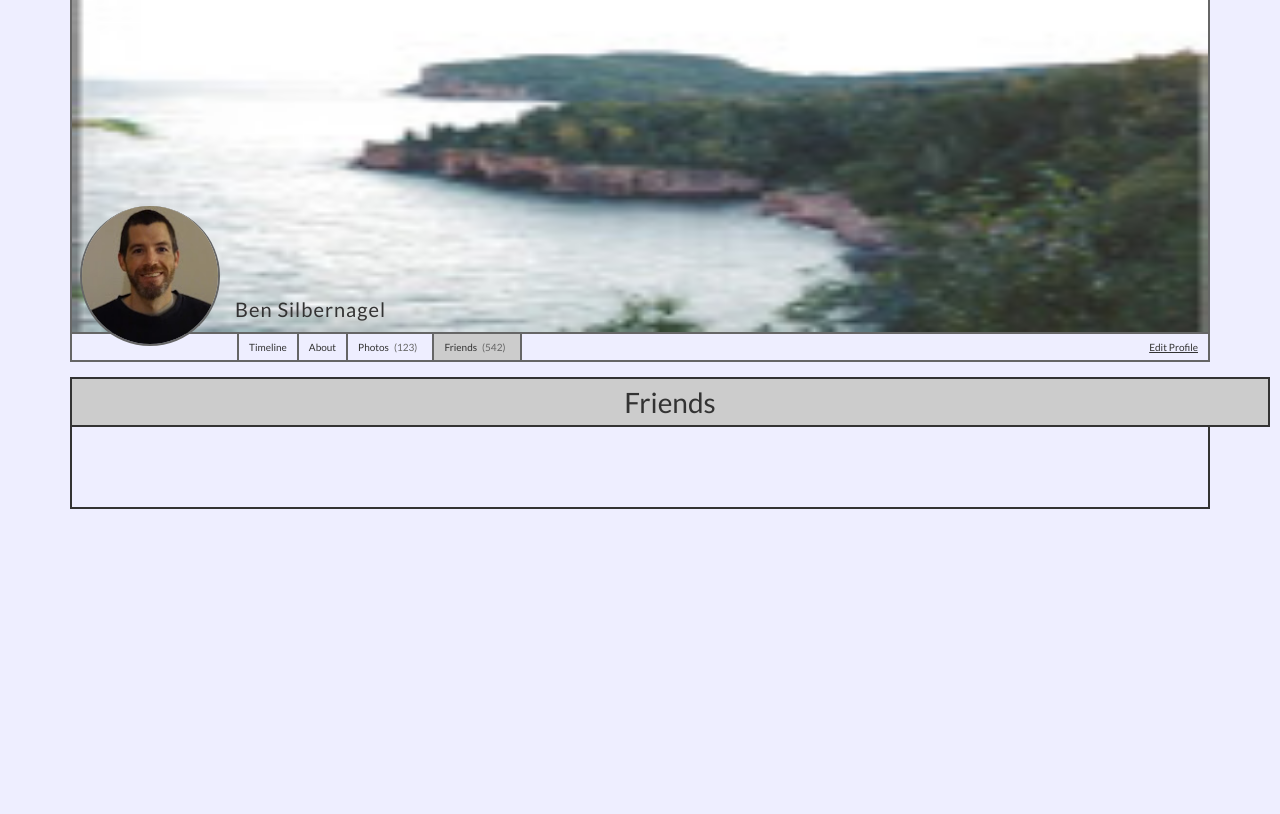
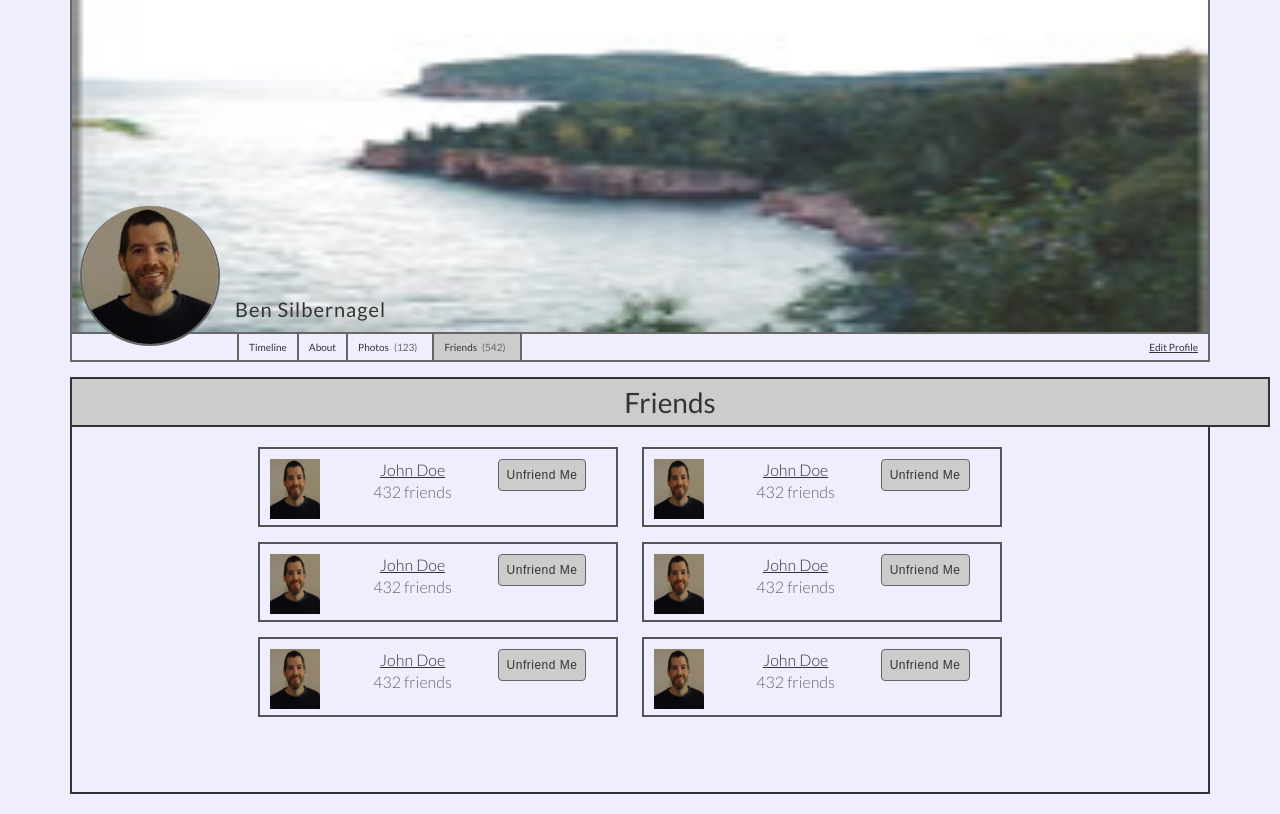
Before and after one commit to vikingeducation/project_prep_facebook_pages, a PHP site: page /friends.html in a window 1280 px wide. Shown: the part 47-861 px from the top of the page. Before the commit the page ends 556 px from the top, so only its background shows below. Run offline with PHP 8.4, Linux system fonts and the light colour scheme.

Commit message:
added friends page content

```diff
--- a/about.css
+++ /dev/null
@@ -1,3 +0,0 @@
-.utility-bar li:nth-child(2) {
-  background-color: #cccccc;
-}
--- a/facebook.css
+++ b/facebook.css
@@ -88,14 +88,19 @@ body {
 }
 .grid,
 .col-1-3,
-.col-2-3 {
+.col-2-3,
+.col-1-2 {
   padding-left: 15px;
   padding-right: 15px;
 }
 .col-1-3,
-.col-2-3 {
+.col-2-3,
+.col-1-2 {
   display: inline-block;
   vertical-align: top;
+}
+.col-1-2 {
+  width: 50%;
 }
 .col-1-3 {
   width: 33.33%;
--- a/friends.css
+++ /dev/null
@@ -1,3 +0,0 @@
-.utility-bar li:nth-child(4) {
-  background-color: #cccccc;
-}
--- a/friends.html
+++ b/friends.html
@@ -64,12 +64,80 @@
 
     <section class="container">
       <div class="row">
-        <div class="main-content">
+        <div class="main-content group">
 
-            <div class="column-1">
+            <div class="row-1">
 
-            </div>
-            <div class="column-2">
+              <div class="friend col-1-2">
+                <img class="friend-pic" src="images/DSC04744.JPG"></img>
+                <div class="friend-text">
+                  <a href="#">
+                    <h4>John Doe</h4>
+                  </a>
+                  <p>432 friends</p>
+                </div>
+                <button class="btn">Unfriend Me</button>
+              </div>
+
+              <div class="friend col-1-2">
+                <img class="friend-pic" src="images/DSC04744.JPG"></img>
+                <div class="friend-text">
+                  <a href="#">
+                    <h4>John Doe</h4>
+                  </a>
+                  <p>432 friends</p>
+                </div>
+                <button class="btn">Unfriend Me</button>
+              </div>
+
+            <div class="row-2">
+
+              <div class="friend col-1-2">
+                <img class="friend-pic" src="images/DSC04744.JPG"></img>
+                <div class="friend-text">
+                  <a href="#">
+                    <h4>John Doe</h4>
+                  </a>
+                  <p>432 friends</p>
+                </div>
+                <button class="btn">Unfriend Me</button>
+              </div>
+
+              <div class="friend col-1-2">
+                <img class="friend-pic" src="images/DSC04744.JPG"></img>
+                <div class="friend-text">
+                  <a href="#">
+                    <h4>John Doe</h4>
+                  </a>
+                  <p>432 friends</p>
+                </div>
+                <button class="btn">Unfriend Me</button>
+              </div>
+
+              <div class="row-3">
+
+              <div class="friend col-1-2">
+                <img class="friend-pic" src="images/DSC04744.JPG"></img>
+                <div class="friend-text">
+                  <a href="#">
+                    <h4>John Doe</h4>
+                  </a>
+                  <p>432 friends</p>
+                </div>
+                <button class="btn">Unfriend Me</button>
+              </div>
+
+              <div class="friend col-1-2">
+                <img class="friend-pic" src="images/DSC04744.JPG"></img>
+                <div class="friend-text">
+                  <a href="#">
+                    <h4>John Doe</h4>
+                  </a>
+                  <p>432 friends</p>
+                </div>
+                <button class="btn">Unfriend Me</button>
+              </div>
+
 
             </div>
 
--- a/stylesheets/friends.css
+++ b/stylesheets/friends.css
@@ -1,3 +1,46 @@
 .utility-bar li:nth-child(4) {
   background-color: #cccccc;
 }
+.friend {
+	border: 2px solid #555555;
+	padding: 10px;
+	width: 360px;
+	height: 80px;
+	margin: 0 20px 15px 0;
+	display: inline-block;
+}
+.friend-text {
+	display: inline-block;
+}
+.friend-text h4 {
+  text-align: left;
+  display: inline-block;
+  text-decoration: underline;
+  color: #333333;
+}
+.friend-text p {
+  text-align: left;
+  text-decoration: none;
+  color: #666666;
+}
+.friend-pic {
+	float: left;
+	width: 60px;
+	height: 60px;
+	padding-right: 10px;
+	display: inline-block;
+}
+.friend button {
+  display: inline-block;
+  float: right;
+  font-size: 12px;
+  background-color: #cccccc;
+  border: 1px solid #666666;
+  color: #333333;
+  padding: 8px;
+  letter-spacing: .5px;
+}
+.friend-btn {
+	margin: 0;
+	padding: 0;
+}
```
